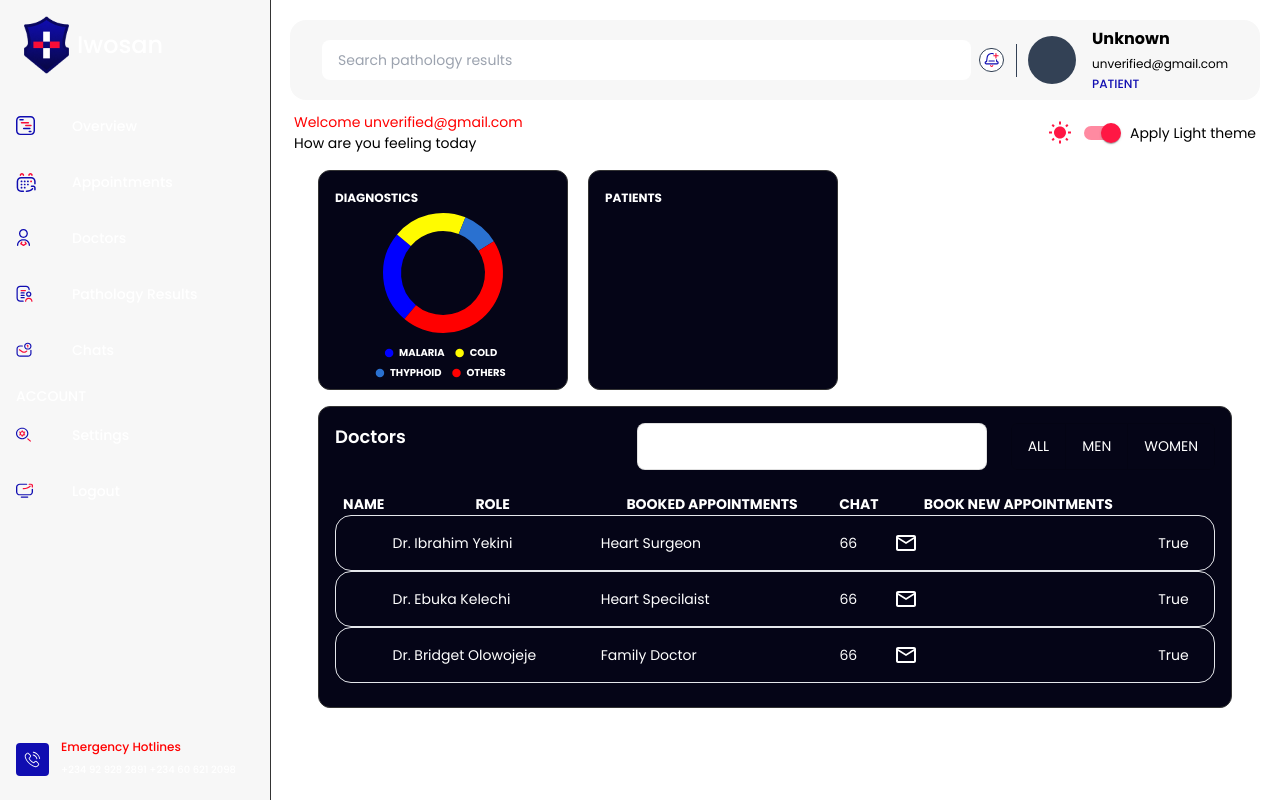
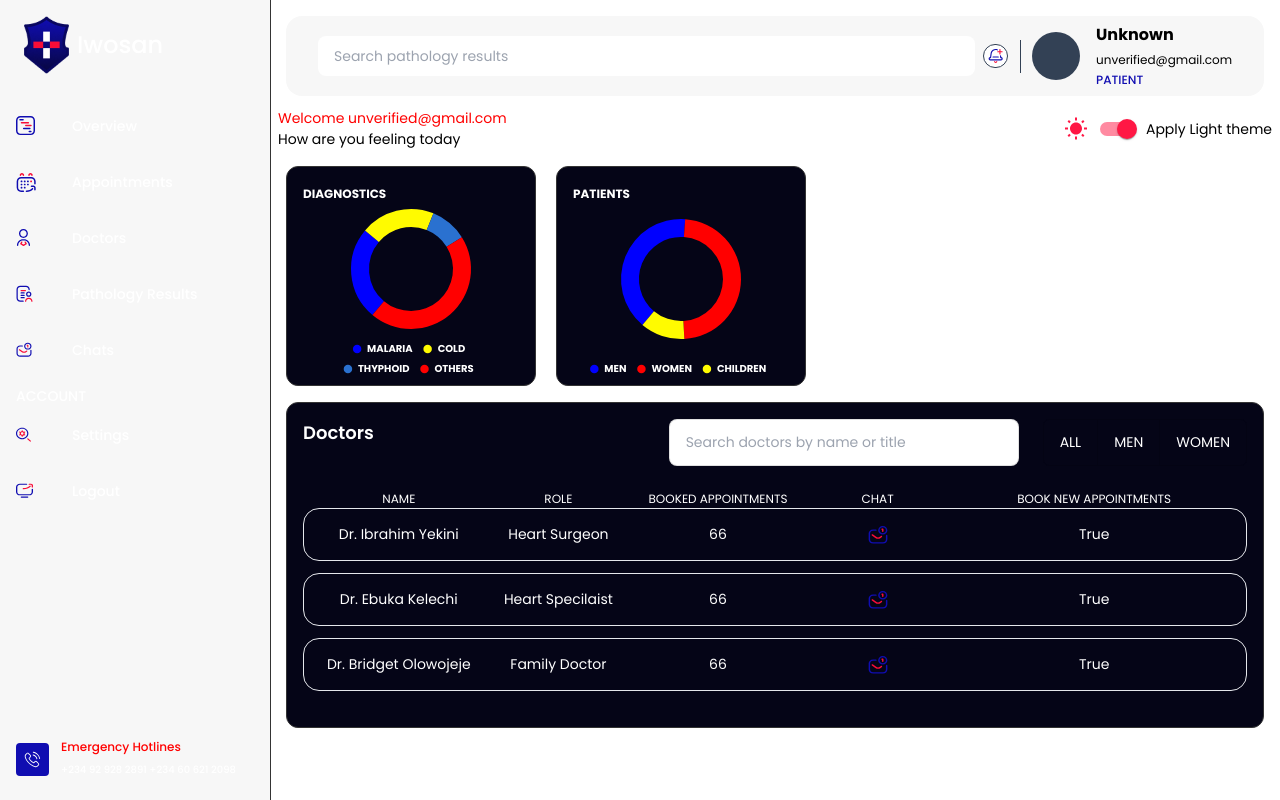
Before and after one commit to MaywedaDev/tractrac_health_app, a React (Vite) app: page /dashboard in a window 1280 px wide. Built offline with nearby package versions, Linux system fonts and the light colour scheme.

Commit message:
Updated Code

```diff
--- a/src/components/DoctorsBar.jsx
+++ b/src/components/DoctorsBar.jsx
@@ -1,5 +1,6 @@
 import { Box, Card, CardContent, Typography } from "@mui/material";
 import MailOutlineIcon from '@mui/icons-material/MailOutline';
+import icons from '../assets/icons'
 
 const doctors = [
     {name: "Dr. Ibrahim Yekini", role: 'Heart Surgeon', appointments: 66, booked: false},
@@ -13,7 +14,7 @@ const DoctorBar = () => {
                 <CardContent>
                     <Box sx={{display: 'flex',gap: 3, mb: 3}}>
                         <Typography variant="h6" fontSize={18} sx={{textTransform: 'capitalize', mr: 'auto'}}>Doctors</Typography>
-                        <input type="text" className="rounded-lg border dark:border-borderDark border-borderLight dark:bg-dark-accent h-full py-3 px-4 w-full max-w-[350px] text-[14px]" />
+                        <input type="text" placeholder="Search doctors by name or title" className="rounded-lg border dark:border-borderDark border-borderLight dark:bg-dark-accent h-full py-3 px-4 w-full max-w-[350px] text-[14px]" />
                         <div className="rounded-md border dark:border-borderDark border-borderLight overflow-hidden">
                             <button className="hover:bg-[#ff0000] h-full px-4 uppercase">All</button>
                             <button className="hover:bg-[#ff0000] border border-y-0 dark:border-x-borderDark border-x-borderLight h-full px-4 uppercase">Men</button>
@@ -30,28 +31,28 @@ const DoctorBar = () => {
 const TableData = () => {
 
     return (
-        <table className="w-full">
-            <thead>
-                <tr className=" w-full">
-                    <th className="uppercase grow">Name</th>
-                    <th className="uppercase grow">Role</th>
-                    <th className="uppercase grow">Booked Appointments</th>
-                    <th className="uppercase grow">Chat</th>
-                    <th className="uppercase grow">Book new appointments</th>
-                </tr>
-            </thead>
-            <tbody>
+        <div className="w-full">
+            <div>
+                <ul className="w-full text-[12px] grid grid-cols-[repeat(4,_1fr)_30%] px-4 text-center">
+                    <li className="uppercase grow">Name</li>
+                    <li className="uppercase grow">Role</li>
+                    <li className="uppercase grow">Booked Appointments</li>
+                    <li className="uppercase grow">Chat</li>
+                    <li className="uppercase grow">Book new appointments</li>
+                </ul>
+            </div>
+            <div>
                 {doctors.map((doctor, i) => (
-                    <tr className="before:rounded-2xl relative before:absolute before:top-0 before:bottom-0 before:left-0 before:right-0  before:dark:border-borderDark before:border" key={i}>
-                        <td className=" py-4">{doctor.name}</td>
-                        <td className="px-2 py-4">{doctor.role}</td>
-                        <td className="px-2 py-4">{doctor.appointments}</td>
-                        <td className="px-2 py-4"><MailOutlineIcon /></td>
-                        <td className="px-2 py-4">True</td>
-                    </tr>
+                    <ul className="grid grid-cols-[repeat(4,_1fr)_30%] text-center before:rounded-2xl mb-3 relative before:absolute before:top-0 before:bottom-0 before:left-0 before:right-0  before:dark:border-borderDark before:border px-4" key={i}>
+                        <li className=" py-4">{doctor.name}</li>
+                        <li className="px-2 py-4">{doctor.role}</li>
+                        <li className="px-2 py-4">{doctor.appointments}</li>
+                        <li className="px-2 py-4 grid place-items-center"><img width={20} height={19} src={icons.chat} alt="" /></li>
+                        <li className="px-2 py-4">True</li>
+                    </ul>
                 ))}
-            </tbody>
-        </table>
+            </div>
+        </div>
     )
 }
 
--- a/src/components/Layout.jsx
+++ b/src/components/Layout.jsx
@@ -22,7 +22,7 @@ const Layout = ({children}) => {
             <SideNav />
             <div className="min-h-full w-full flex flex-col">
                 <SearchBar />
-                <div className="flex flex-col px-6 w-full text-[14px] h-full">
+                <div className="flex flex-col px-2 w-full text-[14px] h-full">
                     <div className="flex justify-between mb-4">
                         <div>
                             <p className="text-[#ff0000]">Welcome {user.name == 'Unknown' ? user.email : user.name}</p>
--- a/src/components/SearchBar.jsx
+++ b/src/components/SearchBar.jsx
@@ -7,7 +7,7 @@ const SearchBar = () => {
     const user = useContext(userContext)
 
 
-    return ( <div className="items-center m-5 mb-3 p-5 rounded-2xl bg-paper dark:bg-[#0C0C35] h-[80px] flex">
+    return ( <div className="items-center m-4 mb-3 p-5 rounded-2xl bg-paper dark:bg-[#0C0C35] h-[80px] flex">
         <div className="flex items-center w-full h-full px-3 gap-2">
             <input className="w-full rounded-lg h-full py-3 px-4 text-[14px]" type="text" placeholder='Search pathology results'/>
             <div className='border-slate-700 border bg-white p-1 rounded-full'>
--- a/src/components/StatCharts.jsx
+++ b/src/components/StatCharts.jsx
@@ -1,9 +1,41 @@
 import Chart from "chart.js/auto";
 import { CategoryScale } from "chart.js";
 import { useState } from "react";
-import { Data } from '../utils/data'
+import { illnessData } from '../utils/data'
+import { patientData } from "../utils/data";
 import { Card, CardContent, CardHeader, Typography } from "@mui/material";
 import { Pie, Doughnut } from "react-chartjs-2";
+
+const options = {
+  plugins: {
+    legend: {
+      labels: {
+        pointStyle: 'circle',
+        usePointStyle: true,
+        boxHeight: 6,
+        color: '#ffffff',
+        font: {
+          size: 10,
+          lineHeight: 0.8,
+          weight: 'bold',
+          family: 'Poppins'
+        }
+      },
+      position: 'bottom'
+    }
+  },
+  responsive: true,
+  aspectRatio: 1.2,
+  rotation: 220
+}
+
+const pallette = {
+  borderColor: "none",
+  borderWidth: 0,
+  weight: 0.2,
+  cutout: '70%',
+  radius: 60
+}
 
 Chart.register(CategoryScale);
 
@@ -11,59 +43,53 @@ const CardStyles = {width: 250 , height: 220, borderRadius: 3}
 
 const StatCharts = () => {
     const [chartData, setChartData] = useState({
-        labels: Data.map((data) => data.illness),
+        labels: illnessData.map((data) => data.illness),
         datasets: [
           {
             label: "Users Gained ",
-            data: Data.map((data) => data.userGain),
+            data: illnessData.map((data) => data.userGain),
             backgroundColor: [
               "#0000FF",
               '#FFFB00',
               "#2a71d0",
               "#FF0000"
             ],
-            borderColor: "none",
-            borderWidth: 0,
-            weight: 0.2,
-            cutout: '70%',
-            radius: 60
+            ...pallette
           }
         ]
       });
+
     return ( <div className="flex flex-wrap gap-x-5">
             <Card sx={CardStyles} color="primary" variant="outlined">
                 <CardContent >
                    <Typography fontSize={12} fontWeight={'bold'} variant="p" textTransform={'uppercase'} >Diagnostics</Typography>
                    <Doughnut
                     data={chartData}
-                    options={{
-                    plugins: {
-                      legend: {
-                        labels: {
-                          pointStyle: 'circle',
-                          usePointStyle: true,
-                          boxHeight: 6,
-                          color: '#ffffff',
-                          font: {
-                            size: 10,
-                            lineHeight: 0.8,
-                            weight: 'bold',
-                            family: 'Poppins'
-                          }
-                        },
-                        position: 'bottom'
-                      }
-                    },
-                    responsive: true,
-                    aspectRatio: 1.2,
-                    rotation: 220
-                    }}
+                    options={options}
                    />
                 </CardContent>
             </Card>
             <Card color="primary" variant="outlined" sx={CardStyles}>
                 <CardContent >
                     <Typography fontSize={12} fontWeight={'bold'} variant="p" textTransform={'uppercase'} >Patients</Typography>
+                    <Doughnut
+                     data={{
+                      labels: patientData.map((data) => data.category),
+                      datasets: [
+                        {
+                          label: 'Users ',
+                          data: patientData.map((data) => data.amount),
+                          backgroundColor: [
+                            "#0000FF",
+                            "#FF0000",
+                            '#FFFB00'
+                          ],
+                          ...pallette
+                        }
+                      ]
+                     }}
+                     options={options}
+                    />
                 </CardContent>
             </Card>
         </div> );
--- a/src/pages/Dashboard.jsx
+++ b/src/pages/Dashboard.jsx
@@ -9,7 +9,7 @@ const Dashboard = () => {
     const user = useContext(userThemeContext)
     return (
         <Layout>
-            <div className="px-6 w-full h-full flex flex-col gap-4">
+            <div className="px-2 w-full h-full flex flex-col gap-4">
                 <StatCharts />
                 {/* <img className="w-full h-full" src={user.theme ? darkAsset : asset} alt="" /> */}
                 <DoctorBar />
--- a/src/utils/data.js
+++ b/src/utils/data.js
@@ -1,4 +1,4 @@
-export const Data = [
+export const illnessData = [
     {
       id: 1,
       illness: 'MALARIA',
@@ -25,20 +25,20 @@ export const Data = [
     }
   ];
 
-  const data = {
-    labels: ['Red', 'Orange', 'Blue'],
-    // datasets is an array of objects where each object represents a set of data to display corresponding to the labels above. for brevity, we'll keep it at one object
-    datasets: [
-        {
-          label: 'Popularity of colours',
-          data: [55, 23, 96],
-          // you can set indiviual colors for each bar
-          backgroundColor: [
-            'rgba(255, 255, 255, 0.6)',
-            'rgba(255, 255, 255, 0.6)',
-            'rgba(255, 255, 255, 0.6)'
-          ],
-          borderWidth: 1,
-        }
-    ]
-}
+  export const patientData = [
+    {
+      id: 0,
+      category: "MEN",
+      amount: 440
+    },
+    {
+      id: 1,
+      category: "WOMEN",
+      amount: 528
+    },
+    {
+      id: 2,
+      category: "CHILDREN",
+      amount: 132
+    }
+  ]
```
